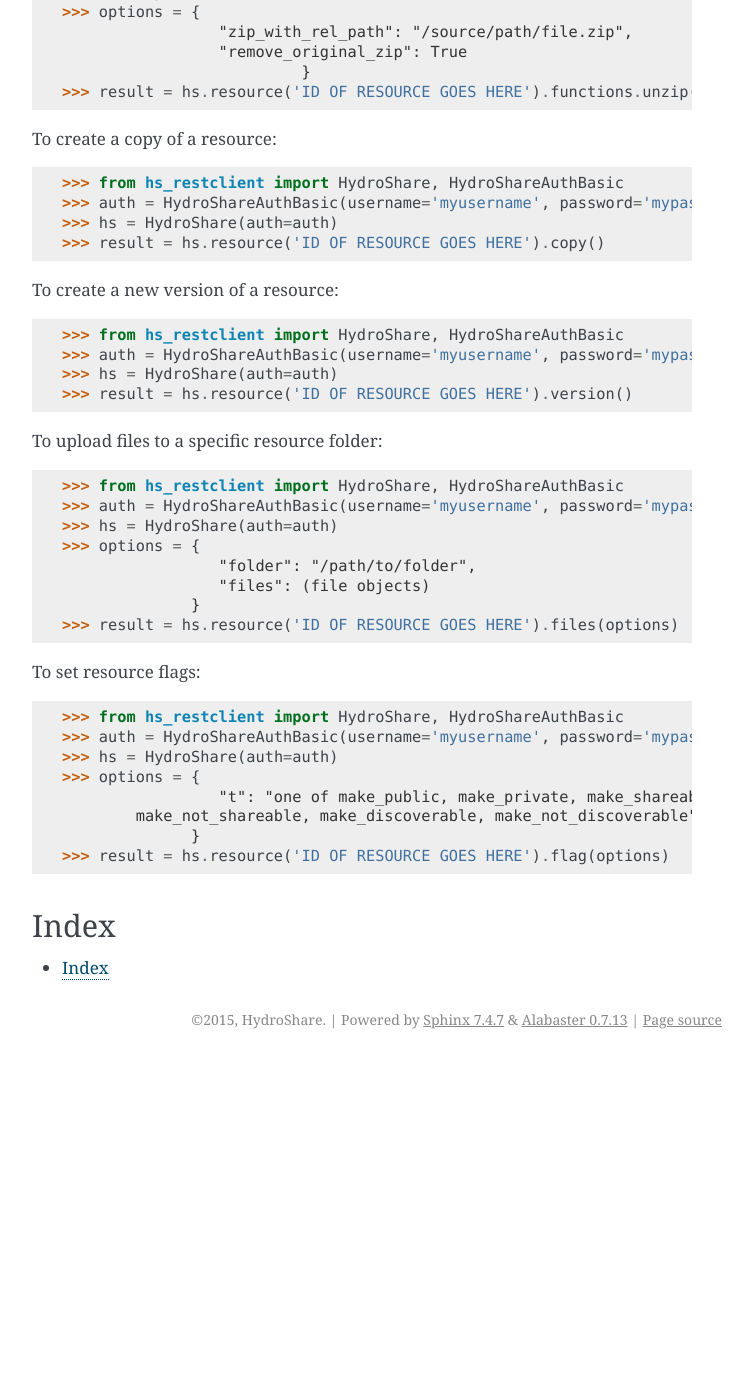
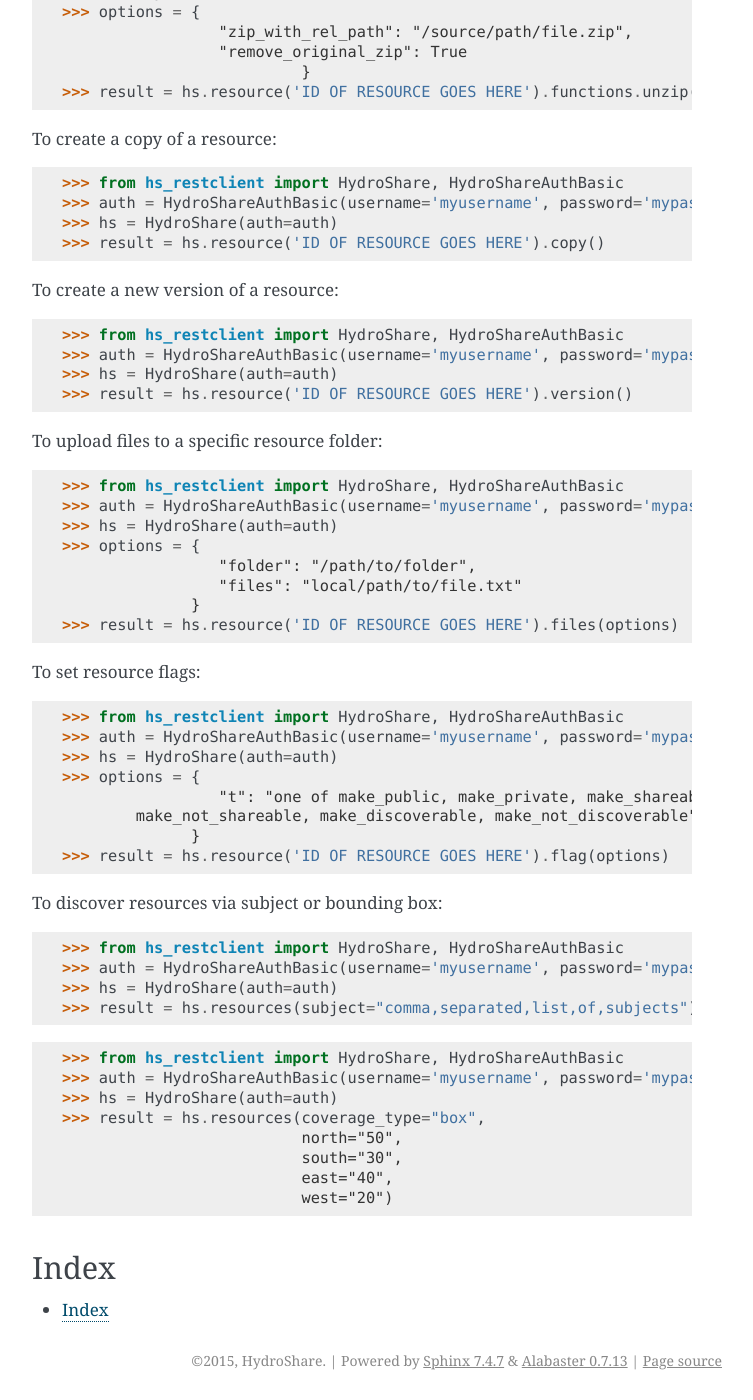
Before and after one commit to hydroshare/hs_restclient, a Sphinx documentation site: the page built from docs/index.rst, in a window 1280 px wide and 1400 px high, scrolled down 6493 px. Shown: the whole window, without its empty margins (388-1141 px from the left). Built offline with Sphinx 7.4.7, drawn with Linux system fonts in a browser that asks for light colours; before the commit the page ends 7552 px from its top, so only the background shows below that.

Commit message:
Fixing upload and discovery endpoints

```diff
--- a/docs/index.rst
+++ b/docs/index.rst
@@ -334,7 +334,7 @@
     >>> hs = HydroShare(auth=auth)
     >>> options = {
                      "folder": "/path/to/folder",
-                     "files": (file objects)
+                     "files": "local/path/to/file.txt"
                   }
     >>> result = hs.resource('ID OF RESOURCE GOES HERE').files(options)
 
@@ -349,6 +349,22 @@
                   }
     >>> result = hs.resource('ID OF RESOURCE GOES HERE').flag(options)
 
+To discover resources via subject or bounding box:
+
+    >>> from hs_restclient import HydroShare, HydroShareAuthBasic
+    >>> auth = HydroShareAuthBasic(username='myusername', password='mypassword')
+    >>> hs = HydroShare(auth=auth)
+    >>> result = hs.resources(subject="comma,separated,list,of,subjects")
+
+    >>> from hs_restclient import HydroShare, HydroShareAuthBasic
+    >>> auth = HydroShareAuthBasic(username='myusername', password='mypassword')
+    >>> hs = HydroShare(auth=auth)
+    >>> result = hs.resources(coverage_type="box",
+                              north="50",
+                              south="30",
+                              east="40",
+                              west="20")
+
 Index
 -----
 
```
Also changed, not shown: 3 other files.
